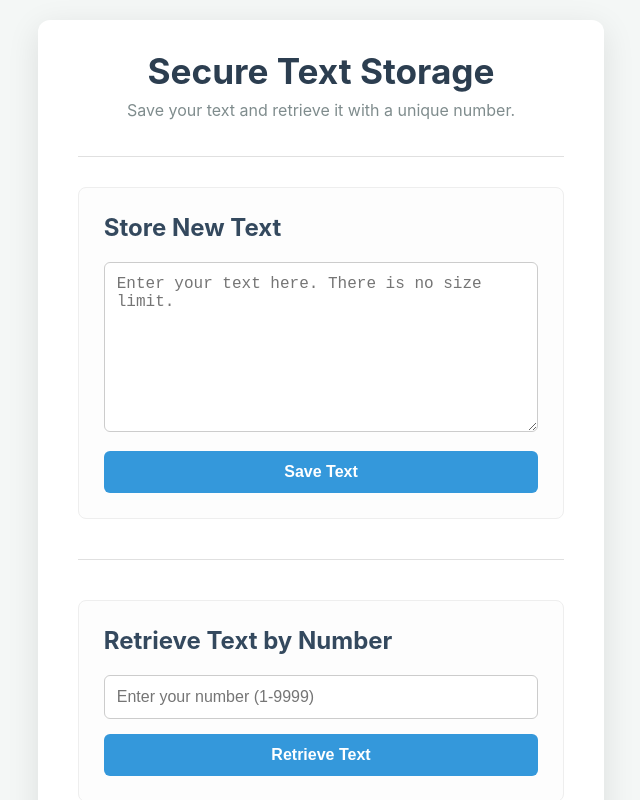
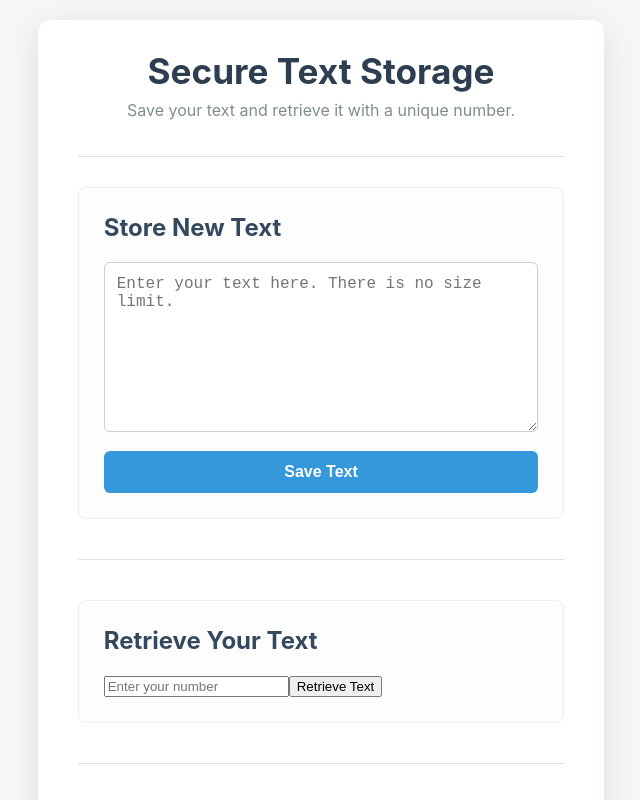
Before and after one commit to Karannshah1/finance-app-frontend, a React (Create React App) app: page /sender in a window 1280 px wide. Shown: the top 800 px of the page, without its empty margins (359-999 px from the left). Built offline with nearby package versions, Linux system fonts and the light colour scheme; no server answers.

Commit message:
updated code

```diff
--- a/package.json
+++ b/package.json
@@ -9,7 +9,6 @@
     "@testing-library/user-event": "^13.5.0",
     "axios": "^1.10.0",
     "react": "^19.1.0",
-    "react-copy-to-clipboard": "^5.1.0",
     "react-dom": "^19.1.0",
     "react-qr-reader": "^3.0.0-beta-1",
     "react-router-dom": "^7.6.3",
--- a/src/components/RetrieveText.jsx
+++ b/src/components/RetrieveText.jsx
@@ -1,66 +1,146 @@
+// import React, { useState } from 'react';
+// import axios from 'axios';
+
+// // IMPORTANT: Replace this with your deployed backend URL
+// const API_URL = process.env.REACT_APP_API_URL || 'http://localhost:8091/api/sender';
+
+// const RetrieveText = () => {
+//     const [number, setNumber] = useState('');
+//     const [retrievedText, setRetrievedText] = useState(null);
+//     const [error, setError] = useState('');
+//     const [loading, setLoading] = useState(false);
+
+//     const handleRetrieve = async (e) => {
+//         e.preventDefault();
+//         const num = parseInt(number, 10);
+//         if (isNaN(num) || num < 1 || num > 9999) {
+//             setError('Please enter a valid number between 1 and 9999.');
+//             return;
+//         }
+
+//         setLoading(true);
+//         setError('');
+//         setRetrievedText(null);
+
+//         try {
+//             const response = await axios.get(`${API_URL}/text/${num}`);
+//             setRetrievedText(response.data);
+//         } catch (err) {
+//             if (err.response && err.response.status === 404) {
+//                 setError(`No text found for number: ${num}`);
+//             } else {
+//                 setError('Failed to retrieve text. Please try again later.');
+//             }
+//             console.error(err);
+//         } finally {
+//             setLoading(false);
+//         }
+//     };
+
+//     return (
+//         <div className="card">
+//             <h2>Retrieve Text by Number</h2>
+//             <form onSubmit={handleRetrieve}>
+//                 <input
+//                     type="number"
+//                     value={number}
+//                     onChange={(e) => setNumber(e.target.value)}
+//                     placeholder="Enter your number (1-9999)"
+//                     min="1"
+//                     max="9999"
+//                     className="input"
+//                 />
+//                 <button type="submit" disabled={loading} className="button">
+//                     {loading ? 'Retrieving...' : 'Retrieve Text'}
+//                 </button>
+//             </form>
+//             {retrievedText !== null && (
+//                  <div className="result-display">
+//                     <h3>Retrieved Content:</h3>
+//                     <pre className="retrieved-text">{retrievedText}</pre>
+//                 </div>
+//             )}
+//             {error && <p className="result error">{error}</p>}
+//         </div>
+//     );
+// };
+
+// export default RetrieveText;
+
+
+
+
 import React, { useState } from 'react';
 import axios from 'axios';
 
-// IMPORTANT: Replace this with your deployed backend URL
-const API_URL = process.env.REACT_APP_API_URL || 'http://localhost:8091/api/sender';
-
 const RetrieveText = () => {
     const [number, setNumber] = useState('');
-    const [retrievedText, setRetrievedText] = useState(null);
+    const [text, setText] = useState('');
     const [error, setError] = useState('');
-    const [loading, setLoading] = useState(false);
+    const [isLoading, setIsLoading] = useState(false);
+    const [copySuccess, setCopySuccess] = useState(''); // To show "Copied!" message
 
-    const handleRetrieve = async (e) => {
-        e.preventDefault();
-        const num = parseInt(number, 10);
-        if (isNaN(num) || num < 1 || num > 9999) {
-            setError('Please enter a valid number between 1 and 9999.');
+    const handleRetrieve = async () => {
+        if (!number || isNaN(number)) {
+            setError('Please enter a valid number.');
             return;
         }
-
-        setLoading(true);
+        setIsLoading(true);
         setError('');
-        setRetrievedText(null);
+        setText('');
+        setCopySuccess('');
 
         try {
-            const response = await axios.get(`${API_URL}/text/${num}`);
-            setRetrievedText(response.data);
+            const apiUrl = `${process.env.REACT_APP_API_URL}/text/${number}`;
+            const response = await axios.get(apiUrl, {
+                responseType: 'text' // Important: Expect plain text
+            });
+            setText(response.data);
         } catch (err) {
-            if (err.response && err.response.status === 404) {
-                setError(`No text found for number: ${num}`);
-            } else {
-                setError('Failed to retrieve text. Please try again later.');
-            }
+            setError('Failed to retrieve text. The number might not exist.');
             console.error(err);
         } finally {
-            setLoading(false);
+            setIsLoading(false);
+        }
+    };
+
+    // This function replaces the old CopyToClipboard library
+    const handleCopy = () => {
+        if (text) {
+            navigator.clipboard.writeText(text).then(() => {
+                setCopySuccess('Copied!');
+                setTimeout(() => setCopySuccess(''), 2000); // Hide message after 2 seconds
+            }).catch(err => {
+                setCopySuccess('Failed to copy.');
+                console.error('Clipboard copy failed:', err);
+            });
         }
     };
 
     return (
         <div className="card">
-            <h2>Retrieve Text by Number</h2>
-            <form onSubmit={handleRetrieve}>
+            <h2>Retrieve Your Text</h2>
+            <div className="input-group">
                 <input
                     type="number"
                     value={number}
                     onChange={(e) => setNumber(e.target.value)}
-                    placeholder="Enter your number (1-9999)"
-                    min="1"
-                    max="9999"
-                    className="input"
+                    placeholder="Enter your number"
                 />
-                <button type="submit" disabled={loading} className="button">
-                    {loading ? 'Retrieving...' : 'Retrieve Text'}
+                <button onClick={handleRetrieve} disabled={isLoading}>
+                    {isLoading ? 'Loading...' : 'Retrieve Text'}
                 </button>
-            </form>
-            {retrievedText !== null && (
-                 <div className="result-display">
-                    <h3>Retrieved Content:</h3>
-                    <pre className="retrieved-text">{retrievedText}</pre>
+            </div>
+            {error && <p className="error">{error}</p>}
+            {text && (
+                <div className="retrieved-text-container">
+                    <pre className="retrieved-text">{text}</pre>
+                    {/* A simple button that calls our new handleCopy function */}
+                    <button onClick={handleCopy} className="copy-button">
+                        {copySuccess ? copySuccess : 'Copy to Clipboard'}
+                    </button>
                 </div>
             )}
-            {error && <p className="result error">{error}</p>}
         </div>
     );
 };
```
Also changed, not shown: 1 other file (tests, documents, lock files or other folders).
